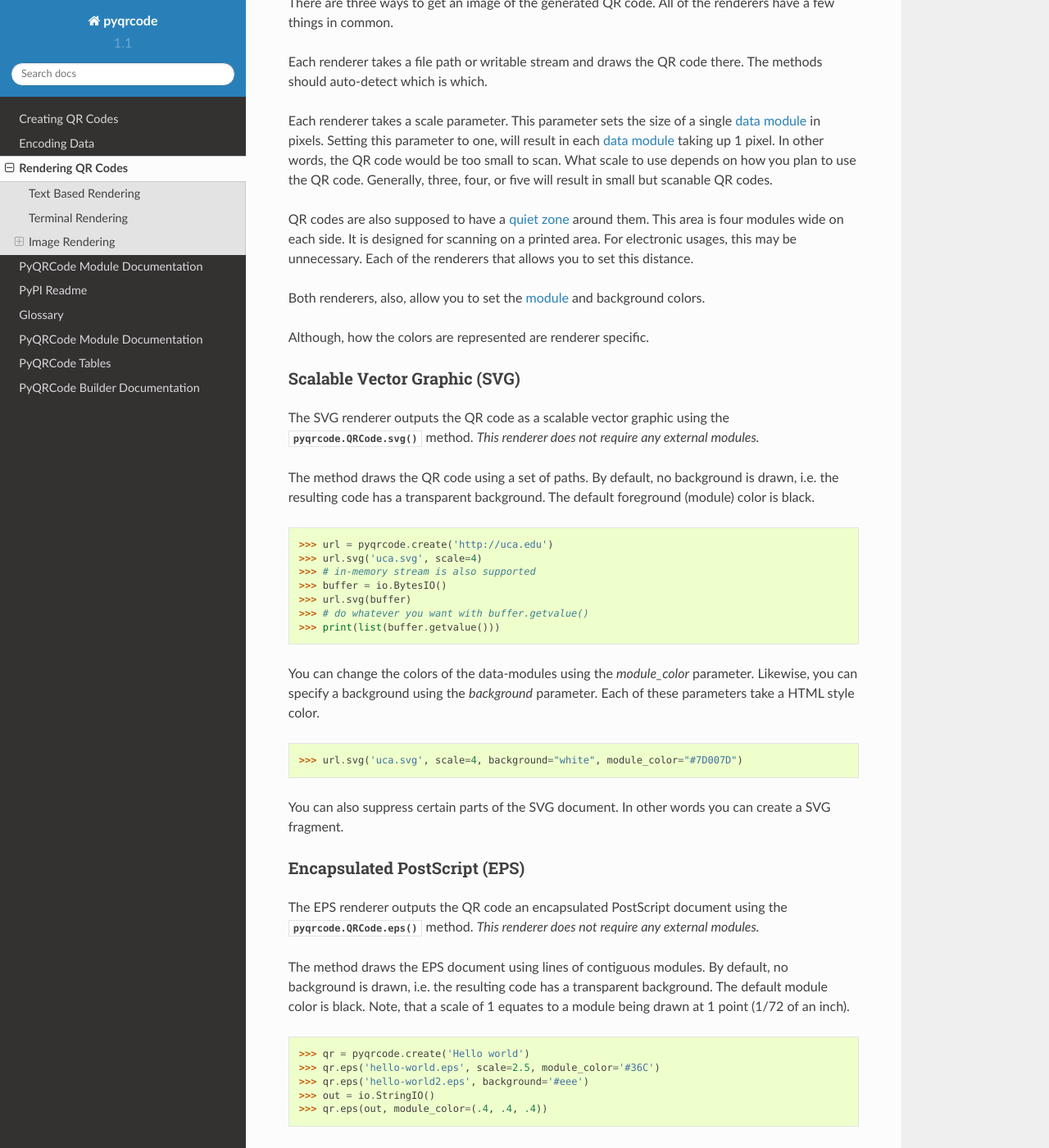
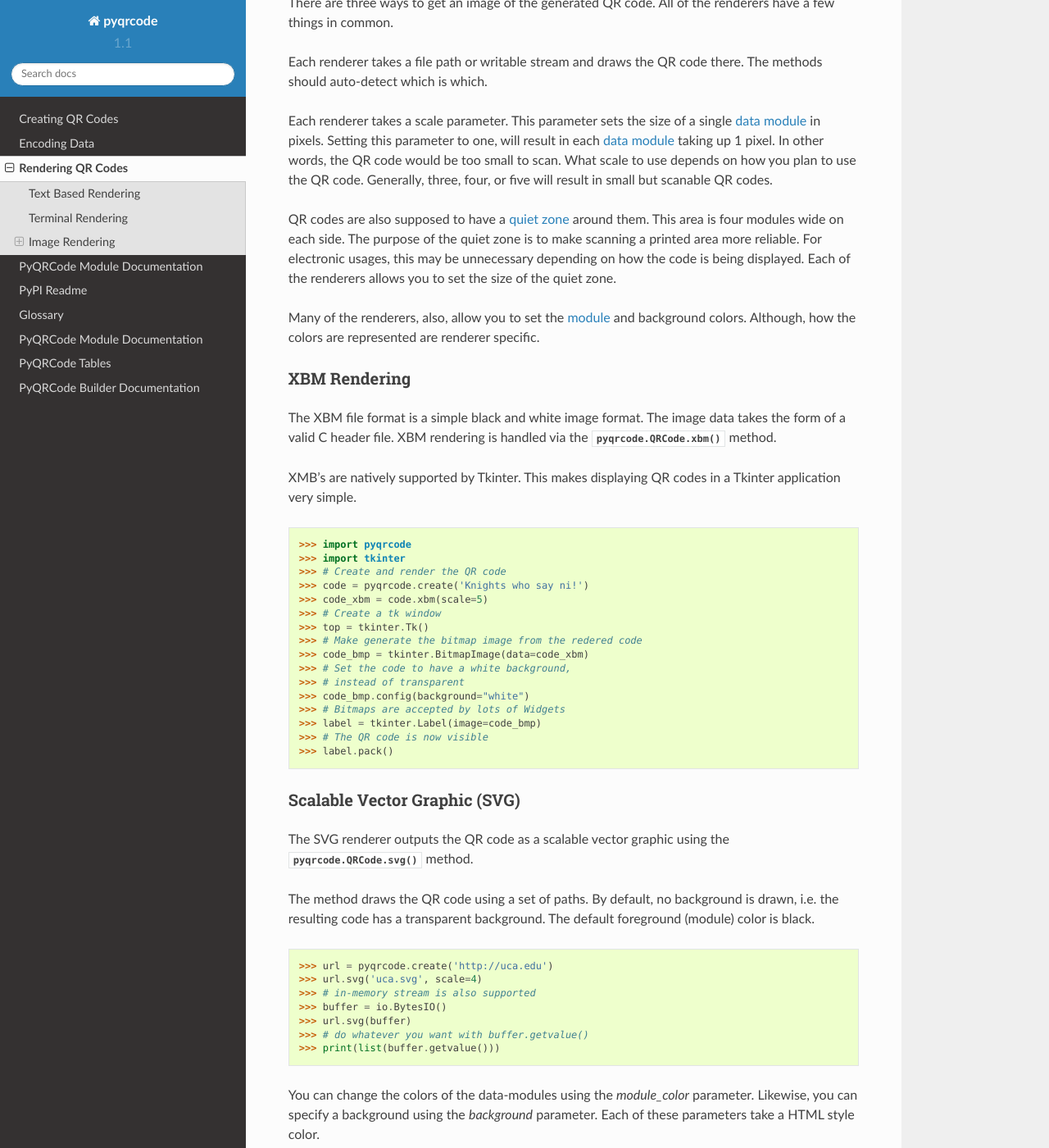
Before and after one commit to mnooner256/pyqrcode, a Sphinx documentation site: the page built from docs/rendering.rst, in a window 1280 px wide and 1400 px high, scrolled down 1792 px. Shown: the whole window at 82% size. Built offline with Sphinx 7.4.7 and the Read the Docs theme 2.0.0, drawn with Linux system fonts in a browser that asks for light colours.

Commit message:
Docs now reflect changes for 1.2

```diff
--- a/docs/README.rst
+++ b/docs/README.rst
@@ -21,7 +21,6 @@ possible. The terminology and the encodings used in pyqrcode come directly
 from the standard. This module also follows the algorithm laid out in the
 standard.
 
-
 **Homepage**: https://github.com/mnooner256/pyqrcode
 
 **Documentation**: http://pythonhosted.org/PyQRCode/
@@ -29,7 +28,7 @@ standard.
 Requirements
 ============
 
-The pyqrcode module only requires Python 2.7, Python 2.6, or Python 3. You may
+The pyqrcode module only requires Python 2.6, Python 2.7, or Python 3. You may
 want to install `pypng <https://pypi.python.org/pypi/pypng/>`_ in order to
 render PNG files, but it is optional. Note, pypng is a pure python PNG writer
 which does not require any other libraries.
@@ -42,7 +41,7 @@ command::
 
     $ pip install pyqrcode
 
-or from the terminal::
+Or from the terminal::
 
     $ python setup.py install
 
--- a/docs/index.rst
+++ b/docs/index.rst
@@ -36,7 +36,7 @@ Contents:
 Requirements
 ============
 
-The pyqrcode module only requires Python 2.7 or Python 3. You may want to
+The pyqrcode module only requires Python 2.6, 2.7, 3.x. You may want to
 install `pypng <https://pypi.python.org/pypi/pypng/>`_ in order to render PNG
 files, but it is optional. Note, pypng is a pure python PNG writer which does
 not require any other libraries.
--- a/docs/rendering.rst
+++ b/docs/rendering.rst
@@ -87,7 +87,6 @@ color palette. What color that index actually corresponds to is system
 dependent. In other words, while most terminal emulators support 256 colors,
 the there is no way to tell what color will be actually displayed.
 
-
 Image Rendering
 ===============
 
@@ -105,20 +104,48 @@ use the QR code. Generally, three, four, or five will result in small but
 scanable QR codes.
 
 QR codes are also supposed to have a :term:`quiet zone` around them. This area
-is four modules wide on each side. It is designed for scanning on a printed
-area. For electronic usages, this may be unnecessary. Each of the renderers
-that allows you to set this distance.
+is four modules wide on each side. The purpose of the quiet zone is to make
+scanning a printed area more reliable. For electronic usages, this may be
+unnecessary depending on how the code is being displayed. Each of the renderers
+allows you to set the size of the quiet zone.
 
-Both renderers, also, allow you to set the :term:`module` and background colors.
+Many of the renderers, also, allow you to set the :term:`module` and background
+colors. Although, how the colors are represented are renderer specific.
 
-Although, how the colors are represented are renderer specific.
+XBM Rendering
+-------------
+
+The XBM file format is a simple black and white image format. The image data
+takes the form of a valid C header file. XBM rendering is handled via the
+:py:meth:`pyqrcode.QRCode.xbm` method.
+
+XMB's are natively supported by Tkinter. This makes displaying QR codes in a
+Tkinter application very simple.
+
+.. code-block:: python
+
+    >>> import pyqrcode
+    >>> import tkinter
+    >>> # Create and render the QR code
+    >>> code = pyqrcode.create('Knights who say ni!')
+    >>> code_xbm = code.xbm(scale=5)
+    >>> # Create a tk window
+    >>> top = tkinter.Tk()
+    >>> # Make generate the bitmap image from the redered code
+    >>> code_bmp = tkinter.BitmapImage(data=code_xbm)
+    >>> # Set the code to have a white background,
+    >>> # instead of transparent
+    >>> code_bmp.config(background="white")
+    >>> # Bitmaps are accepted by lots of Widgets
+    >>> label = tkinter.Label(image=code_bmp)
+    >>> # The QR code is now visible
+    >>> label.pack()
 
 Scalable Vector Graphic (SVG)
 -----------------------------
 
 The SVG renderer outputs the QR code as a scalable vector graphic using
-the :py:meth:`pyqrcode.QRCode.svg` method. *This renderer does not require any
-external modules.*
+the :py:meth:`pyqrcode.QRCode.svg` method.
 
 The method draws the QR code using a set of paths. By default, no background is
 drawn, i.e. the resulting code has a transparent background. The
@@ -201,4 +228,6 @@ black, and the background modules colored white.
 
 .. code-block:: python
 
-  >>> url.png('uca-colors.png', scale=6, module_color=[0, 0, 0, 128], background=[0xff, 0xff, 0xcc])
+  >>> url.png('uca-colors.png', scale=6,
+  ...         module_color=[0, 0, 0, 128],
+  ...         background=[0xff, 0xff, 0xcc])
```
Also changed, not shown: README.md (+16 -22 lines), docs/encoding.rst (+20 -18 lines), pyqrcode/__init__.py (+8 -7 lines), 1 other file.
